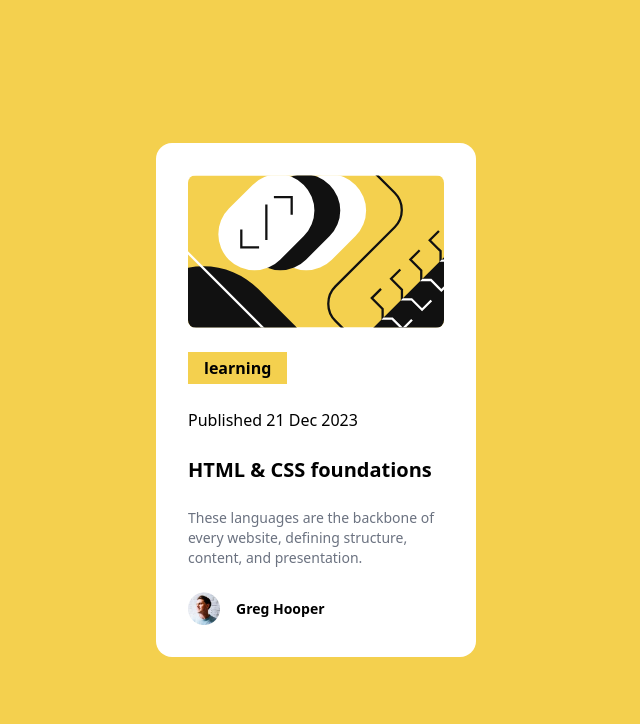
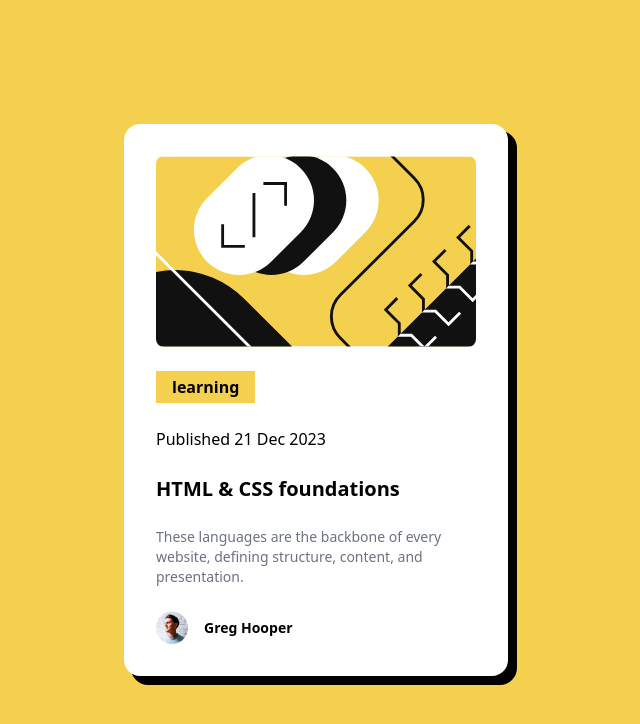
Before and after one commit to Edg3Runner/FM_Blog-Preview-Card, a React (Vite) app: page / in a window 1280 px wide. Shown: the top 724 px of the page, without its empty margins (324-964 px from the left). Built offline with nearby package versions, Linux system fonts and the light colour scheme.

Commit message:
Added border and boxShadow

```diff
--- a/src/components/Card/Card.tsx
+++ b/src/components/Card/Card.tsx
@@ -6,7 +6,7 @@ import Cardlabel from "../CardLabel/Cardlabel";
 export default function Card() {
   return (
     <main className="h-dvh bg-custom-yellow flex justify-center items-center">
-      <div className="w-80 bg-white flex flex-col gap-6 p-8 rounded-2xl">
+      <div className="w-96 bg-white flex flex-col gap-6 p-8 rounded-2xl shadow-[8px_8px_0px_1px_rgba(0,0,0,0.3)] shadow-black border-1 border-black ">
         <CardImage />
         <Cardlabel />
         <CardContent />
```
